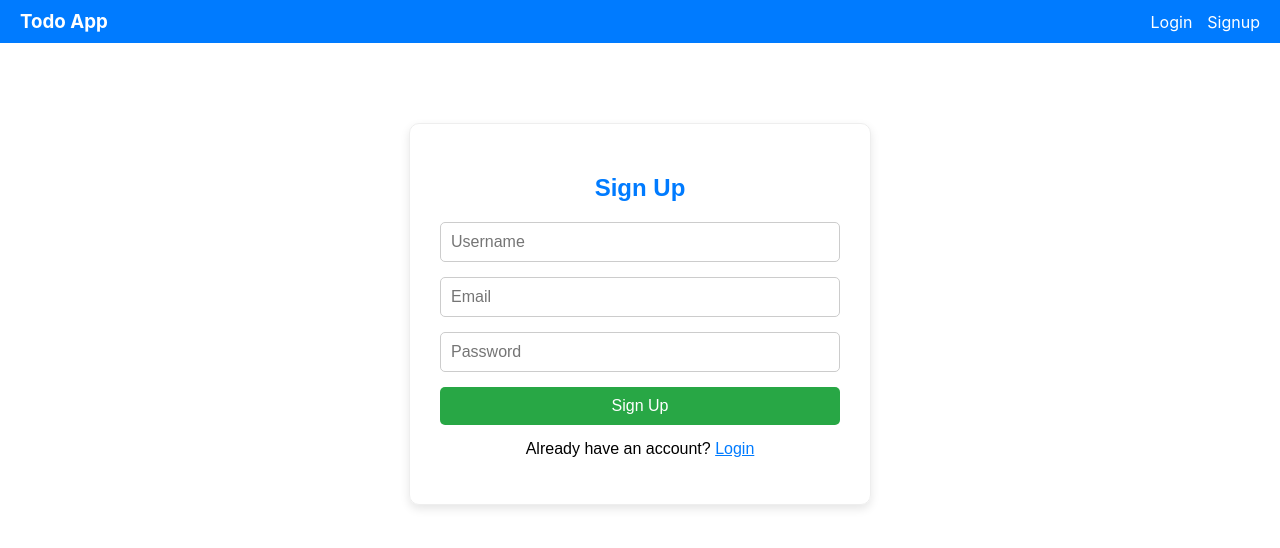
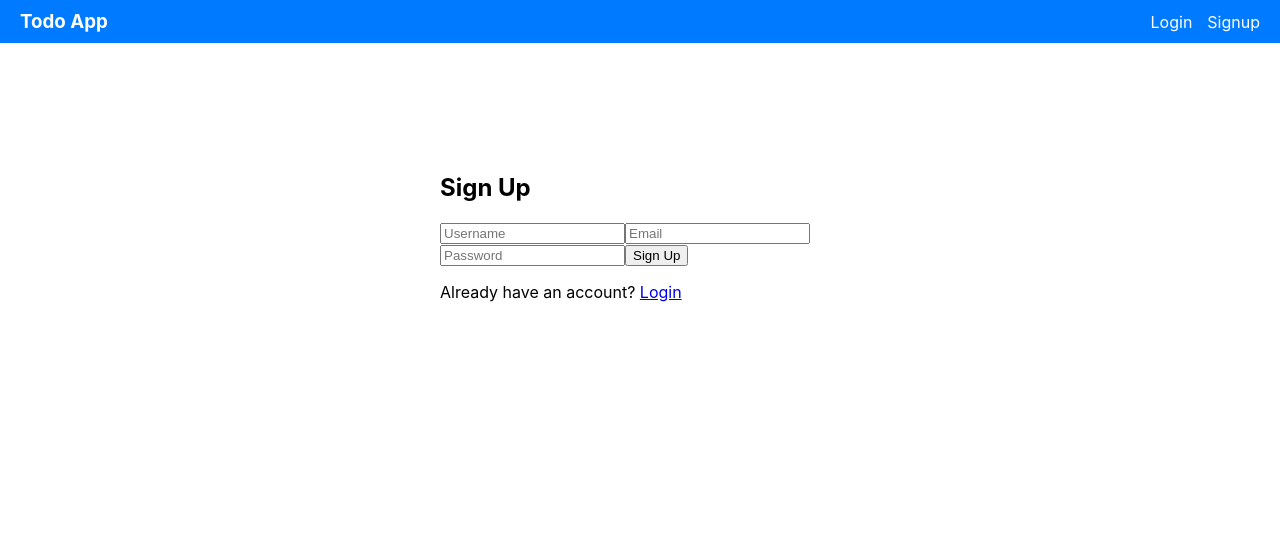
Before and after one commit to sahilsolanki11/todo-frontend, a React (Create React App) app: page /signup in a window 1280 px wide. Shown: the top 548 px of the page. Built offline with nearby package versions, Linux system fonts and the light colour scheme.

Commit message:
Refactor Signup component for API and layout
Updated API URL and adjusted signup form layout.

```diff
--- a/src/components/Signup.jsx
+++ b/src/components/Signup.jsx
@@ -11,69 +11,38 @@ const Signup = () => {
   const handleSignup = async (e) => {
     e.preventDefault();
     try {
-      const API_URL = process.env.REACT_APP_API_URL || "http://localhost:5001";
-      await axios.post(`${API_URL}/signup`, { username, email, password });
-
+      const API_URL = process.env.REACT_APP_API_URL;
+      await axios.post(`${API_URL}/api/auth/signup`, {
+        username,
+        email,
+        password
+      });
 
       alert('Signup successful! Please login.');
       navigate('/login');
     } catch (err) {
       console.error('Signup Error:', err);
-      alert('Signup failed. Email may already be in use or server unavailable.');
+      alert('Signup failed. Try again.');
     }
   };
 
   return (
-    <div style={{
-      maxWidth: '400px',
-      margin: '80px auto',
-      padding: '30px',
-      border: '1px solid #eee',
-      borderRadius: '10px',
-      boxShadow: '0px 4px 10px rgba(0,0,0,0.1)',
-      fontFamily: 'Arial, sans-serif'
-    }}>
-      <h2 style={{ textAlign: 'center', color: '#007bff', marginBottom: '20px' }}>Sign Up</h2>
-      <form onSubmit={handleSignup} style={{ display: 'flex', flexDirection: 'column', gap: '15px' }}>
-        <input
-          type="text"
-          placeholder="Username"
-          value={username}
-          onChange={(e) => setUsername(e.target.value)}
-          required
-          style={{ padding: '10px', fontSize: '16px', borderRadius: '5px', border: '1px solid #ccc' }}
-        />
-        <input
-          type="email"
-          placeholder="Email"
-          value={email}
-          onChange={(e) => setEmail(e.target.value)}
-          required
-          style={{ padding: '10px', fontSize: '16px', borderRadius: '5px', border: '1px solid #ccc' }}
-        />
-        <input
-          type="password"
-          placeholder="Password"
-          value={password}
-          onChange={(e) => setPassword(e.target.value)}
-          required
-          style={{ padding: '10px', fontSize: '16px', borderRadius: '5px', border: '1px solid #ccc' }}
-        />
-        <button type="submit" style={{
-          padding: '10px',
-          backgroundColor: '#28a745',
-          color: '#fff',
-          fontSize: '16px',
-          border: 'none',
-          borderRadius: '5px',
-          cursor: 'pointer'
-        }}>
-          Sign Up
-        </button>
+    <div style={{ maxWidth: '400px', margin: '80px auto', padding: '30px' }}>
+      <h2>Sign Up</h2>
+      <form onSubmit={handleSignup}>
+        <input type="text" placeholder="Username" value={username}
+          onChange={(e) => setUsername(e.target.value)} required />
+
+        <input type="email" placeholder="Email" value={email}
+          onChange={(e) => setEmail(e.target.value)} required />
+
+        <input type="password" placeholder="Password" value={password}
+          onChange={(e) => setPassword(e.target.value)} required />
+
+        <button type="submit">Sign Up</button>
       </form>
-      <p style={{ textAlign: 'center', marginTop: '15px' }}>
-        Already have an account? <Link to="/login" style={{ color: '#007bff' }}>Login</Link>
-      </p>
+
+      <p>Already have an account? <Link to="/login">Login</Link></p>
     </div>
   );
 };
```
